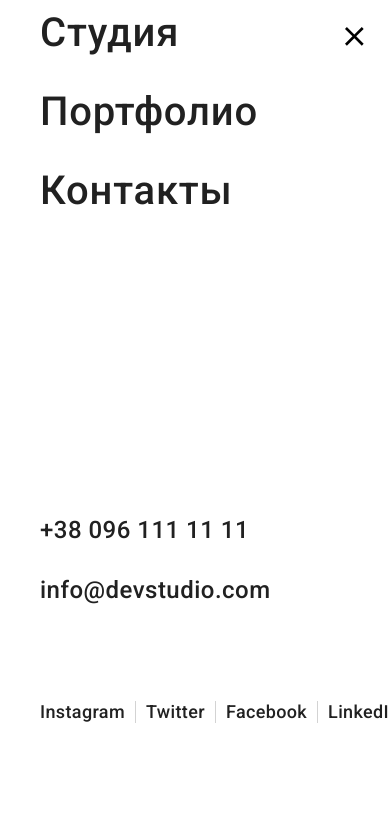
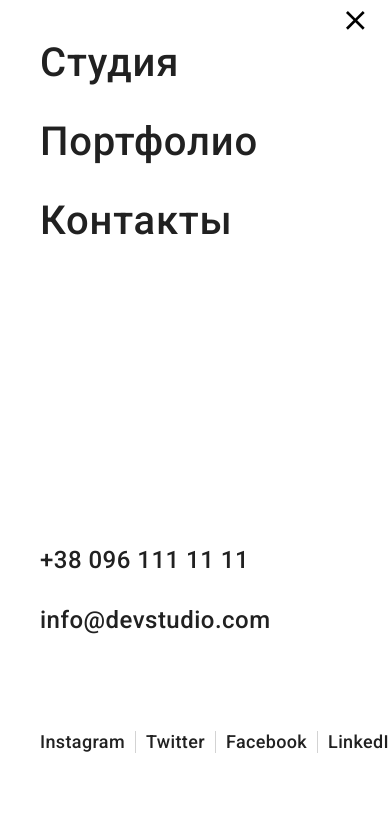
Before and after one commit to IhorButov/goit-homework8main, a plain HTML site: page index.html in a window 390 px wide. Both pictures are taken after a click on the button 355 px from the left and 20 px from the top of the page. Shown: the top 817 px of the page. Drawn offline with nearby package versions, Linux system fonts and the light colour scheme; files that its build step writes are made by us from their sources.

Commit message:
done all

```diff
--- a/index.html
+++ b/index.html
@@ -26,7 +26,7 @@
                 <!-- Кнопка открытия меню -->
                 <button type="button" class="menu__button js-open-menu" >
                     <svg width="40px" height="40px" aria-controls="mobile-menu">
-                        <use class="menu__icon-open" href="./images/icons.svg#icon-menu-button-open"></use>
+                        <use class="menu__icon" href="./images/icons.svg#icon-menu-button-open"></use>
                     </svg>
                 </button>
                 <nav class="navigation">
@@ -58,7 +58,7 @@
                 <!-- Кнопка зыкрытия меню -->
                 <button type="button" class="menu__button js-close-menu" >
                     <svg width="40px" height="40px" aria-controls="menu" aria-label="Переключатель мобильного меню">
-                        <use class="menu__icon-close" href="./images/icons.svg#icon-menu-btn-close"></use>
+                        <use class="menu__icon" href="./images/icons.svg#icon-menu-btn-close"></use>
                     </svg>
                 </button>
                 <!-- Мобильная Навигация -->
--- a/saas/layouts/_footer.scss
+++ b/saas/layouts/_footer.scss
@@ -78,9 +78,6 @@
   margin-bottom: 9px;
 }
 
-/*.join {
-  margin-right: auto;
-}*/
 .join-title {
   margin-bottom: 20px;
   font-weight: 700;
--- a/saas/layouts/_menu.scss
+++ b/saas/layouts/_menu.scss
@@ -15,14 +15,21 @@
   border: none;
   background-color: transparent;
   cursor: pointer;
-  color: var(--menu-button);
+  transition-property: fill;
+  transition-duration: 250ms;
+  transition-timing-function: var(--transition-timing-main);
+  fill: var(--menu-button);
   &:hover,
   &:focus {
-    color: var(--accent-color);
+    fill: var(--accent-color);
   }
   @media screen and (min-width: 768px) {
     display: none;
   }
+}
+.menu__icon:hover,
+.menu__icon:focus {
+  fill: var(--accent-color);
 }
 .menu-container {
   position: fixed;
@@ -31,7 +38,7 @@
   right: 0;
   width: 100vw;
   height: 100vh;
-  padding: 10px 15px 48px 40px;
+  padding: 0 15px 48px 40px;
   z-index: 999;
   transform: translateX(100%);
   transition: transform 250ms ease-in-out;
@@ -41,12 +48,6 @@
 }
 .menu-container.is-open {
   transform: translateX(0);
-}
-.menu-container .menu__button {
-  position: absolute;
-  top: 16px;
-  right: 16px;
-  color: #fff;
 }
 .mobile-navigation {
   margin-bottom: 302px;
```
Also changed, not shown: portfolio.html (+8 -25 lines), saas/layouts/_team.scss (+0 -13 lines), css/main.css, css/main.min.css, 2 other files.
